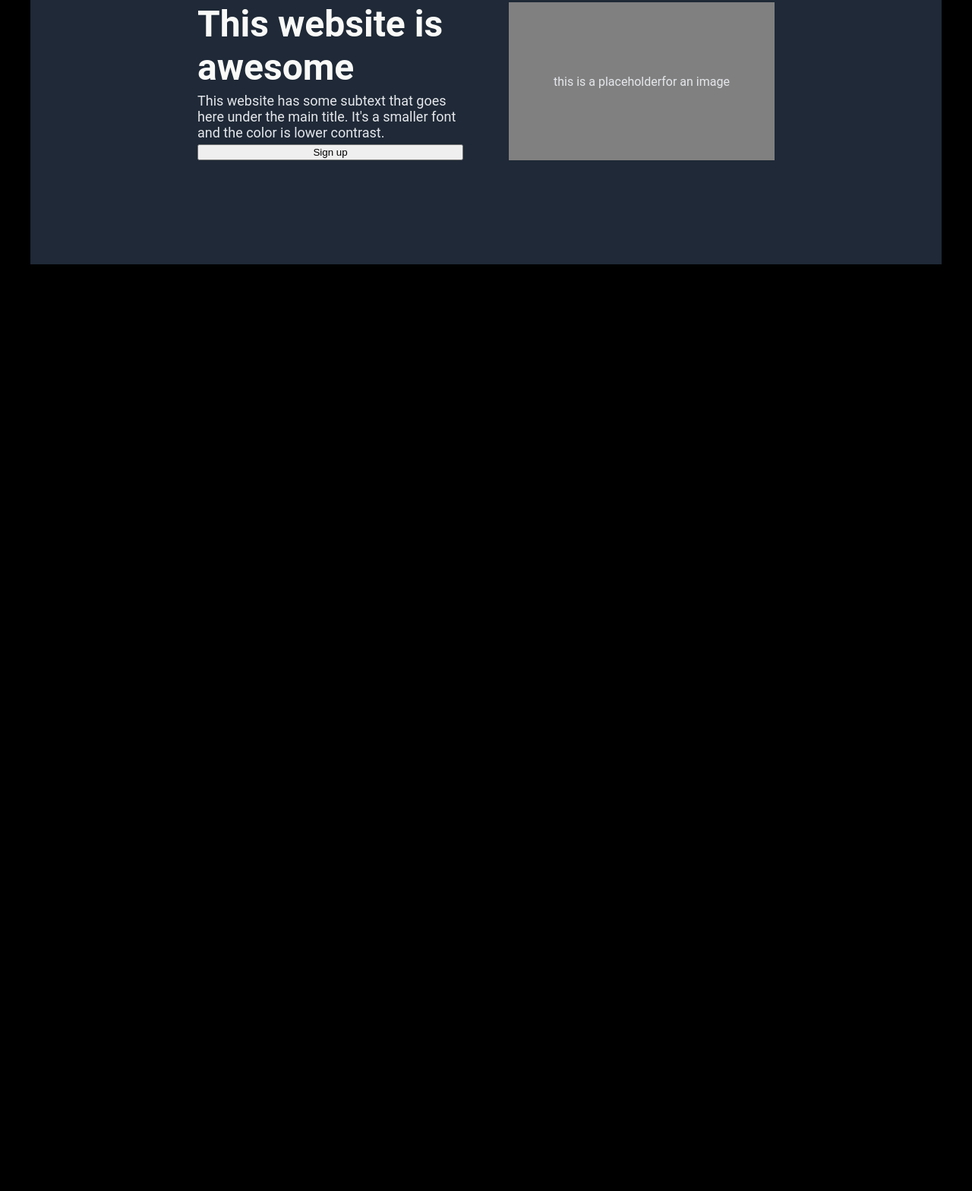
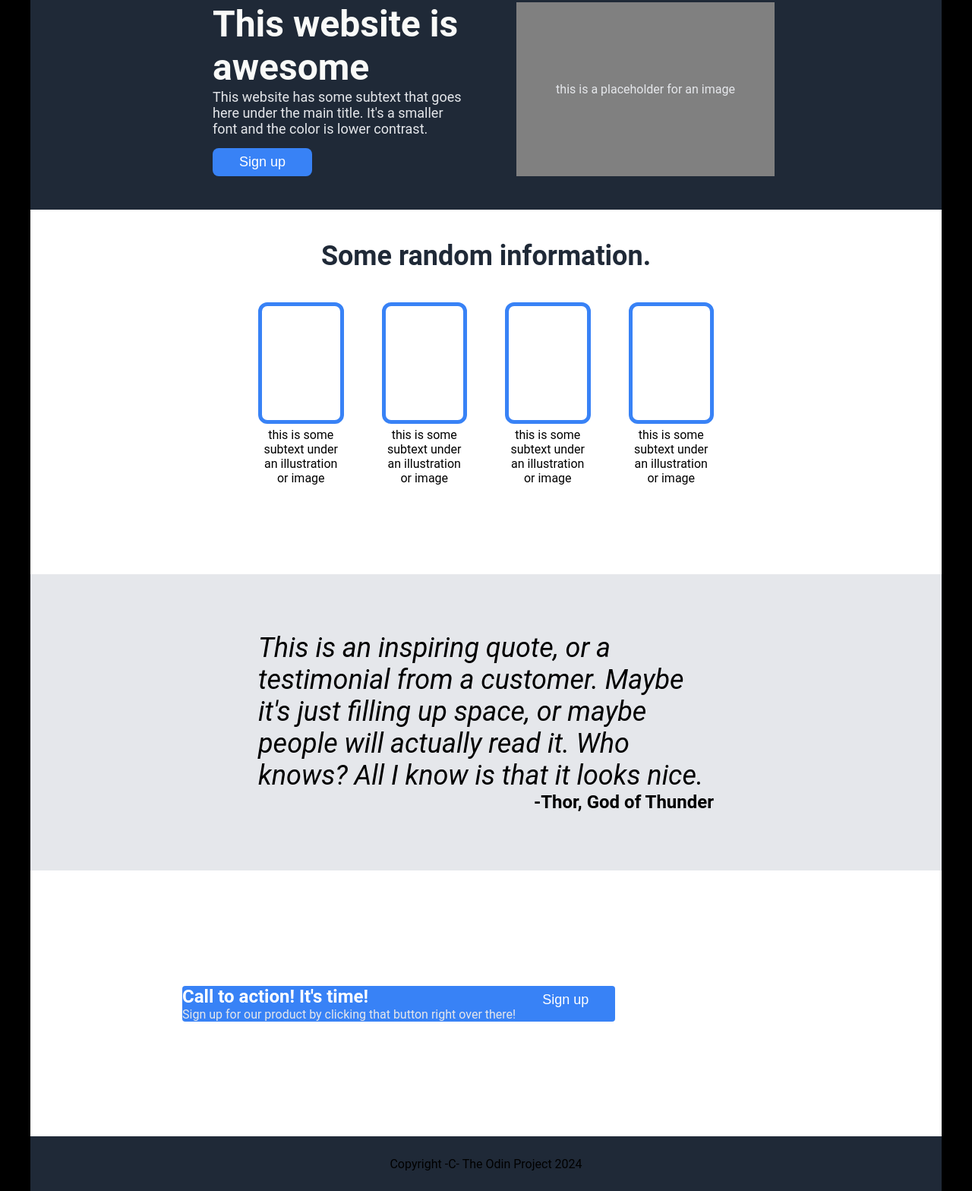
Before and after one commit to alonsogr07/project1, a plain HTML site: page index.html in a window 1280 px wide. Shown: the part 169-1737 px from the top of the page at 76% size. Before the commit the page ends 800 px from the top, so only its background shows below. Drawn offline with Linux system fonts and the light colour scheme.

Commit message:
imgs and quote

```diff
--- a/index.html
+++ b/index.html
@@ -29,21 +29,51 @@
                 <button>Sign up</button>
             </div>
             <div class="top-img">
-                <div>this is a placeholderfor an image</div>
+                <div>this is a placeholder for an image</div>
             </div>
         </div>
     </div>
 
     <div class="info">
-
+        <div class="info-title">Some random information.</div>
+        <div class="pics">
+            <div class="pic">
+                <div class="illustration"></div>
+                <div class="pic-text">this is some subtext under an illustration or image</div>
+            </div>
+            <div class="pic">
+                <div class="illustration"></div>
+                <div class="pic-text">this is some subtext under an illustration or image</div>
+            </div>
+            <div class="pic">
+                <div class="illustration"></div>
+                <div class="pic-text">this is some subtext under an illustration or image</div>
+            </div>
+            <div class="pic">
+                <div class="illustration"></div>
+                <div class="pic-text">this is some subtext under an illustration or image</div>
+            </div>
+        </div>
     </div>
 
-    <div class="quote">
+    <div class="quote-sec">
+        <div class="quote">This is an inspiring quote, or a testimonial from a customer. Maybe it's just filling up space, or maybe people will actually read it. Who knows? All I know is that it looks nice.</div>
+        <div class="q-sign">-Thor, God of Thunder</div>
+    </div>
 
+    <div class="signup-sec">
+        <div class="action">
+            <div class="action-text">
+                <div class="action-text1">Call to action! It's time!</div>
+                <div class="action-text2">Sign up for our product by clicking that button right over there!</div>
+            </div>
+            <button class="action-btn">Sign up</button>
+
+        </div>
     </div>
 
     <div class="footer">
-
+        Copyright -C- The Odin Project 2024
     </div>
 </body>
 </html>
--- a/style.css
+++ b/style.css
@@ -41,7 +41,7 @@ li {
 
 .container {
     display: flex;
-    justify-content: center;
+    justify-content: space-around;
     align-items: center;
     padding: 100px 220px;
     gap:60px;
@@ -69,7 +69,8 @@ li {
 .hero-text{
     display: flex;
     flex-direction: column;
-    gap: 5px
+    padding-left: 20px;
+
 }
 
 .hero-title {
@@ -82,21 +83,134 @@ li {
     color: #E5E7EB;
     font-size: 18px;
     align-self: flex-start;
+    margin-bottom: 15px;
+
 }
 
+button {
+    padding: 8px 35px;
+    background-color: #3882F6;
+    color: white;
+    cursor: pointer;
+    border: none;
+    text-align: center;
+    text-decoration: none;
+    align-self: flex-start;
+    border-radius: 8px;
+    font-size: 18px;
 
+}
 
 
 
 
 .info {
     background-color: white;
+    height: 400px;
+    display: flex;
+    flex-direction: column;
+    gap: 40px;
+    padding: 40px 300px;
+}
+
+.info-title {
+    text-align: center;
+    font-size: 36px;
+    font-weight: bolder;
+    color: #1F2937;
+}
+
+.pics {
+    display: flex;
+    justify-content: center;
+    gap: 50px;
+
+}
+
+.illustration{
+    height: 150px;
+    border-color: #3882F6;
+    border-radius: 12px;
+    border-style: solid;
+    border-width: 5px;
+    /* border: 5px solid #3882F6 */
+}
+
+.pic {
+    display: flex;
+    flex-direction: column;
+    width: 180px;
+    text-align: center;
+    gap: 5px;
+}
+
+
+.quote-sec {
+    background-color: #E5E7EB;
+    height: 390px;
+    padding-inline: 300px;
+    display: flex;
+    flex-direction: column;
+    justify-content: center;
+
 }
 
 .quote {
-    background-color: #E5E7EB;
+    font-size: 36px;
+    font-style: italic;
+    font-weight: light;
+}
+
+.q-sign {
+    font-size: 24px;
+    font-weight: bold;
+    display: flex;
+    justify-content: flex-end;
+}
+
+.signup-sec {
+    height: 350px;
+    background-color: white;
+    padding-inline: 200px;
+    display: flex;
+    align-items: center;
+}
+
+.action {
+    background-color: #3882F6;
+    border-radius: 4px;
+    display: flex;
+    justify-content: space-around;
+
+}
+
+.action-text {
+    display: flex;
+    flex-direction: column;
+}
+
+.action-text1 {
+    color: white;
+    font-size: 24px;
+    font-weight: bold;
+}
+
+.action-text2 {
+   color: #E5E7EB;
+}
+
+.action-btn {
+    border: white;
+    border-width: 2px;
 }
 
 .footer, .header {
     height: 72px;
 }
+
+.footer {
+    display: flex;
+    justify-content: center;
+    align-items: center;
+
+}
```
